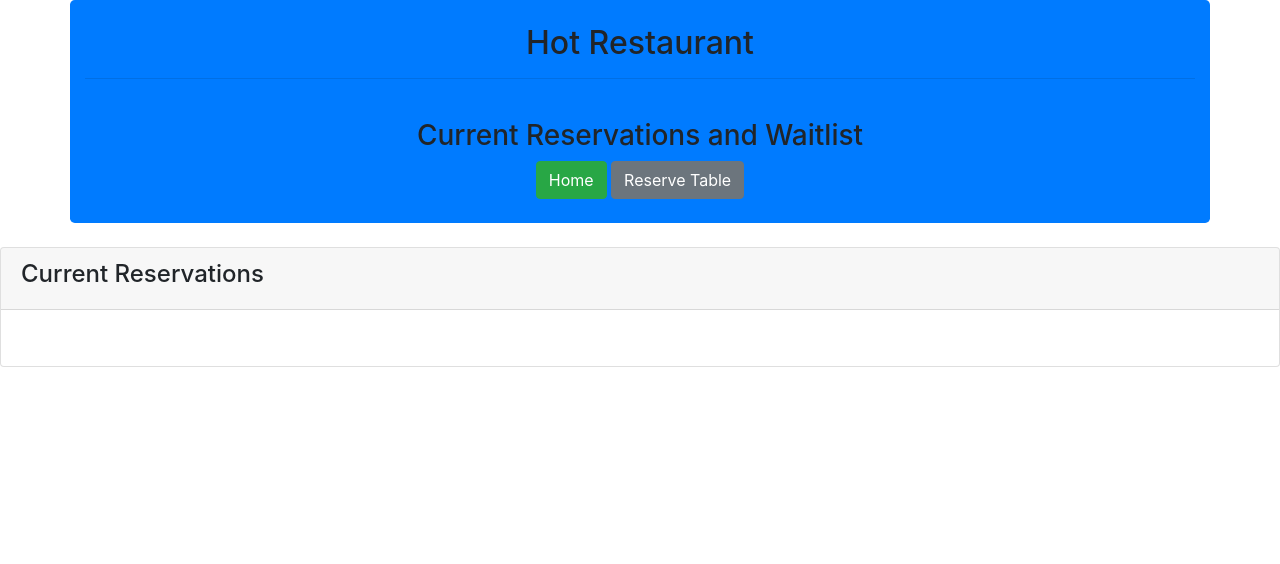
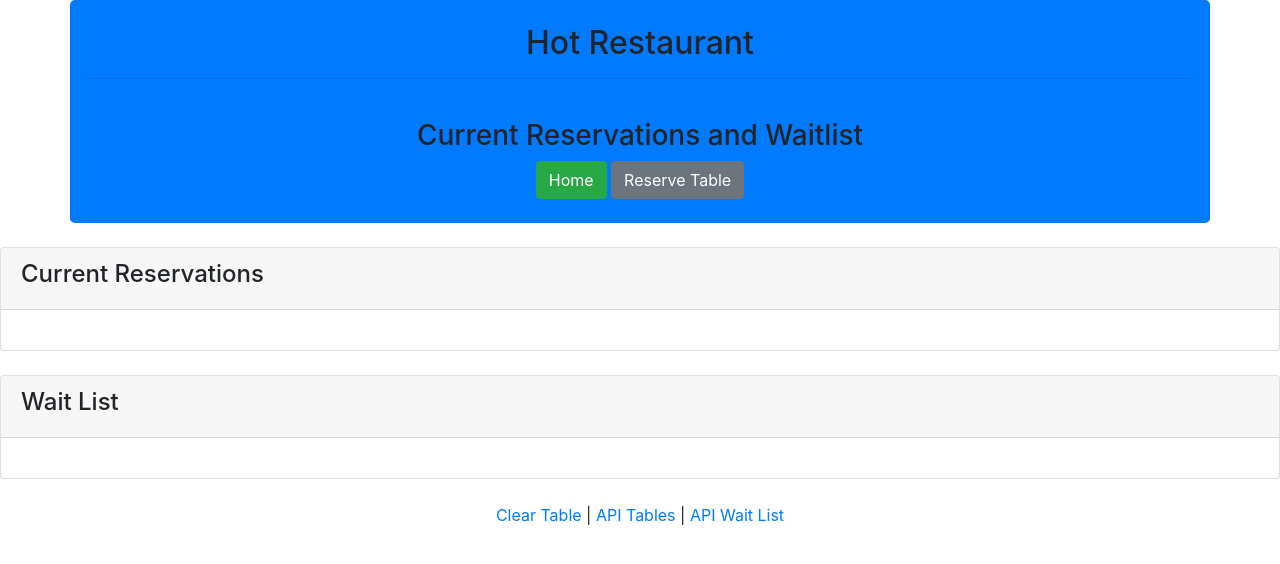
Before and after one commit to bgoudy/hot-restaurant, a website: page html/table.html in a window 1280 px wide. Drawn offline with nearby package versions, Linux system fonts and the light colour scheme.

Commit message:
Home and table files updated with all links.

```diff
--- a/html/table.html
+++ b/html/table.html
@@ -44,8 +44,25 @@
                             <h4>Current Reservations</h4>
                         </div>
                         <div class="card-body">
-                            <ul id="table" class="res-list"></ul>
+                            <ul id="table" class="list-group"></ul>
+                        </div>
+                    </div>
+                    <div class="card mt-4">
+                        <div class="card-header">
+                            <h4> Wait List </h4>
+                        </div>
+                        <div class="card-body">
+                            <ul id="wait" class="list-group"></ul>
                         </div>
                     </div>
                 </div>
             </div>
+            <br>
+        </body>
+            <footer>
+                <div class="container text-center">
+                    <p><a href="#">Clear Table</a> | <a href="/data/reservations.js">API Tables</a> | <a href="/data/waitlist.js">API Wait List</a></p>
+                </div>
+            </footer>
+
+        </html>
```
Also changed, not shown: html/home.html (+1 -1 lines).
